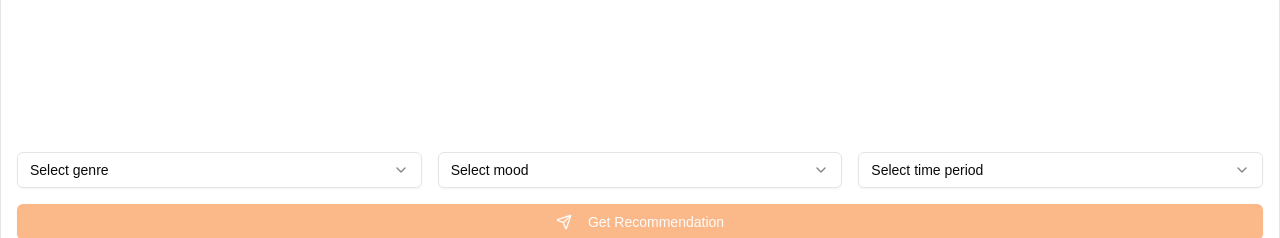
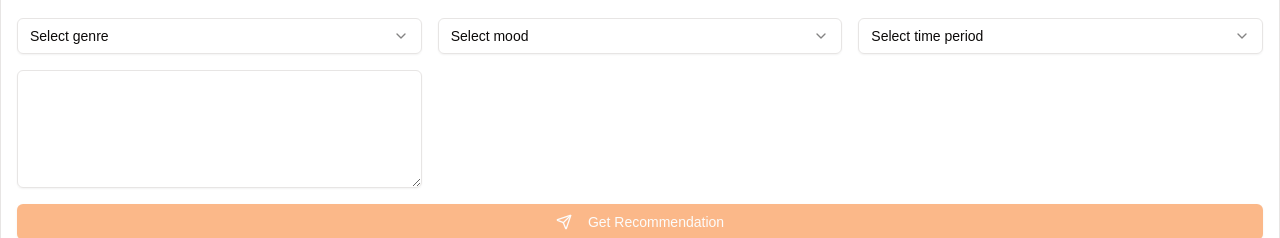
Before and after one commit to sankalp51/bookBuddy, a Next.js app: page /home in a window 1280 px wide. Shown: the part 543-781 px from the top of the page. Built offline with nearby package versions, Linux system fonts and the light colour scheme; no server answers; sample sign-in values are in the browser's storage.

Commit message:
added textarea in the prompt config

```diff
--- a/src/components/Chat.tsx
+++ b/src/components/Chat.tsx
@@ -2,6 +2,7 @@
 
 import { useChat } from "ai/react";
 import { useEffect, useState, ChangeEvent } from "react";
+import { Textarea } from "./ui/textarea";
 
 import { Button } from "@/components/ui/button";
 import {
@@ -96,6 +97,7 @@
                 <SelectItem value="futuristic">Futuristic</SelectItem>
               </SelectContent>
             </Select>
+            <Textarea rows={5} maxLength={100} />
           </div>
 
           <Input type="hidden" value={input} onChange={handleInputChange} />
--- /dev/null
+++ b/src/components/ui/textarea.tsx
@@ -0,0 +1,22 @@
+import * as React from "react"
+
+import { cn } from "@/lib/utils"
+
+const Textarea = React.forwardRef<
+  HTMLTextAreaElement,
+  React.ComponentProps<"textarea">
+>(({ className, ...props }, ref) => {
+  return (
+    <textarea
+      className={cn(
+        "flex min-h-[60px] w-full rounded-md border border-input bg-transparent px-3 py-2 text-base shadow-sm placeholder:text-muted-foreground focus-visible:outline-none focus-visible:ring-1 focus-visible:ring-ring disabled:cursor-not-allowed disabled:opacity-50 md:text-sm",
+        className
+      )}
+      ref={ref}
+      {...props}
+    />
+  )
+})
+Textarea.displayName = "Textarea"
+
+export { Textarea }
```
